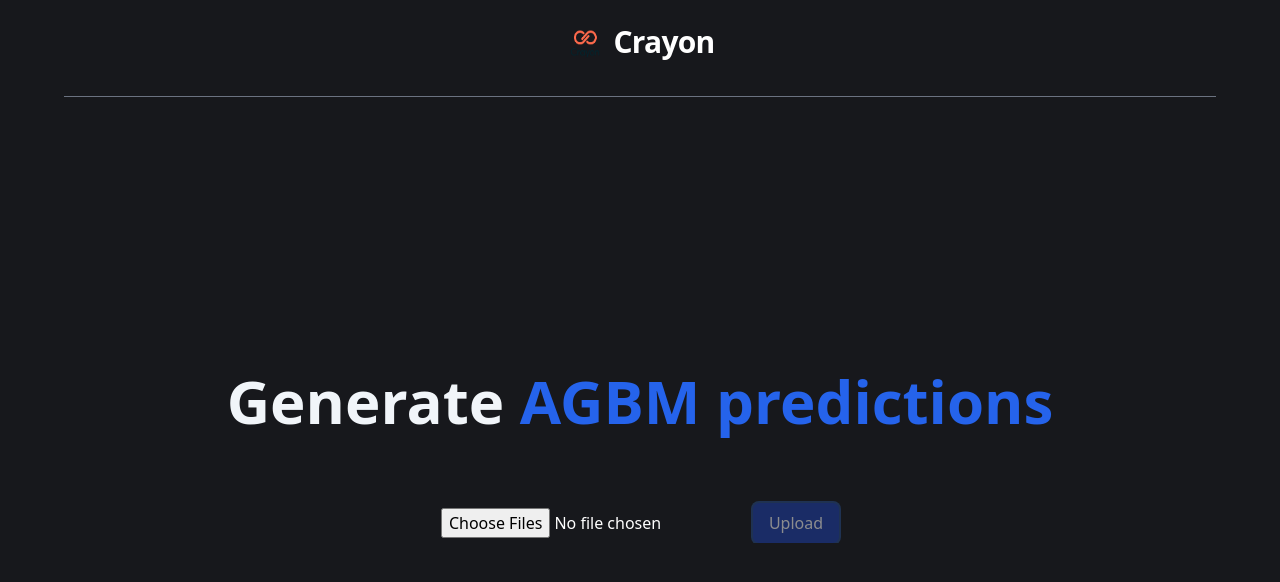
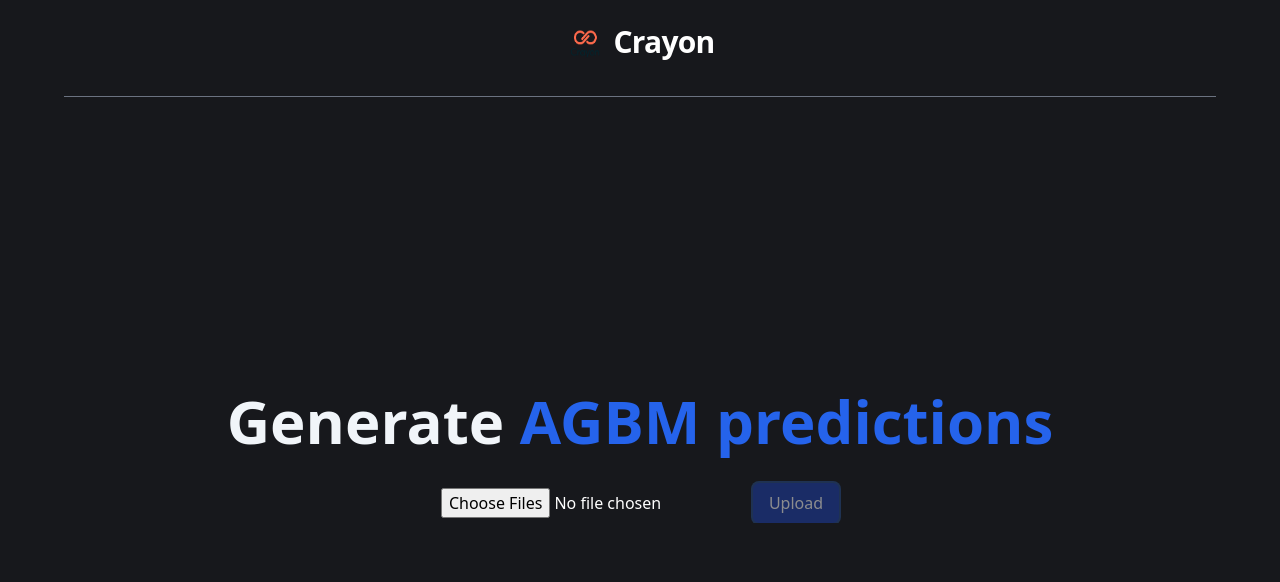
Before and after one commit to claudyAi/sdscrayon-flaskapi, a Next.js app: page /agbm in a window 1280 px wide. Shown: the top 582 px of the page. Built offline with nearby package versions, Linux system fonts and the light colour scheme.

Commit message:
minor font size edit to the frontend

```diff
--- a/app/agbm/page.tsx
+++ b/app/agbm/page.tsx
@@ -182,7 +182,7 @@ export default function AGBM() {
     <div className="flex max-w-6xl mx-auto flex-col items-center justify-center py-2 min-h-screen">
       <Header />
       <main className="flex flex-1 w-full flex-col items-center justify-center text-center px-4 mt-4 sm:mb-0 mb-8">
-        <h1 className="mx-auto max-w-4xl font-display text-4xl font-bold tracking-normal text-slate-100 sm:text-6xl mb-5">
+        <h1 className="mx-auto max-w-4xl font-display text-4xl font-bold tracking-normal text-slate-100 sm:text-6xl">
           Generate <span className="text-blue-600">AGBM predictions </span>
         </h1>
         <ResizablePanel>
@@ -386,7 +386,7 @@ export default function AGBM() {
                         {/* Content for each carousel item */}
                         <div className="flex justify-between items-center w-full flex-col">
                           {restoredImage && (
-                            <h3>
+                            <h5>
                               Displaying File {index + 1}/{originalPhoto.length}
                               :{" "}
                               <span className="text-blue-600">
@@ -395,7 +395,7 @@ export default function AGBM() {
                                   .replace("/data/", "")
                                   .replace(".jpg", "")}
                               </span>
-                            </h3>
+                            </h5>
                           )}
                           <div
                             className={`${restoredLoaded
```
